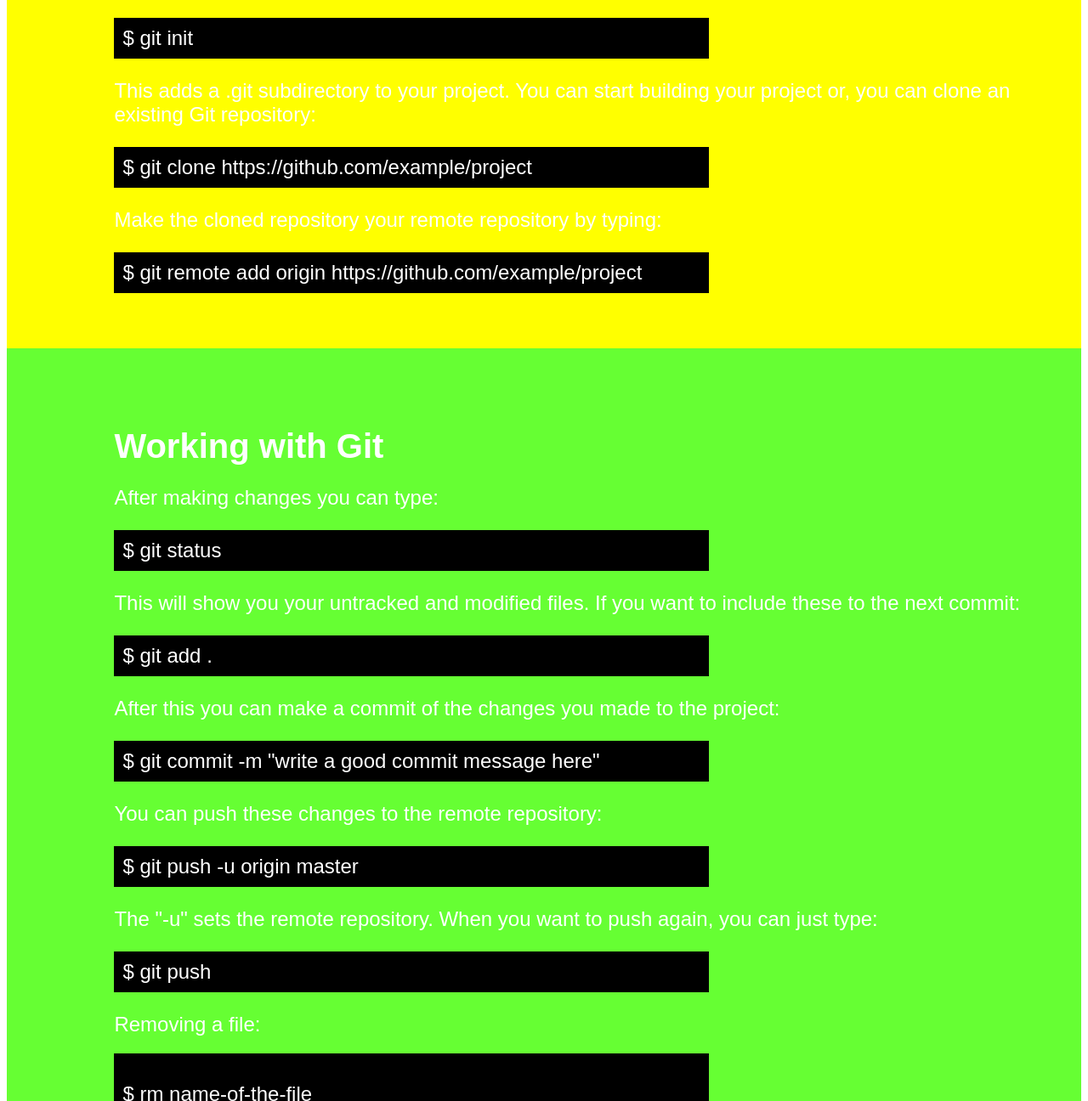
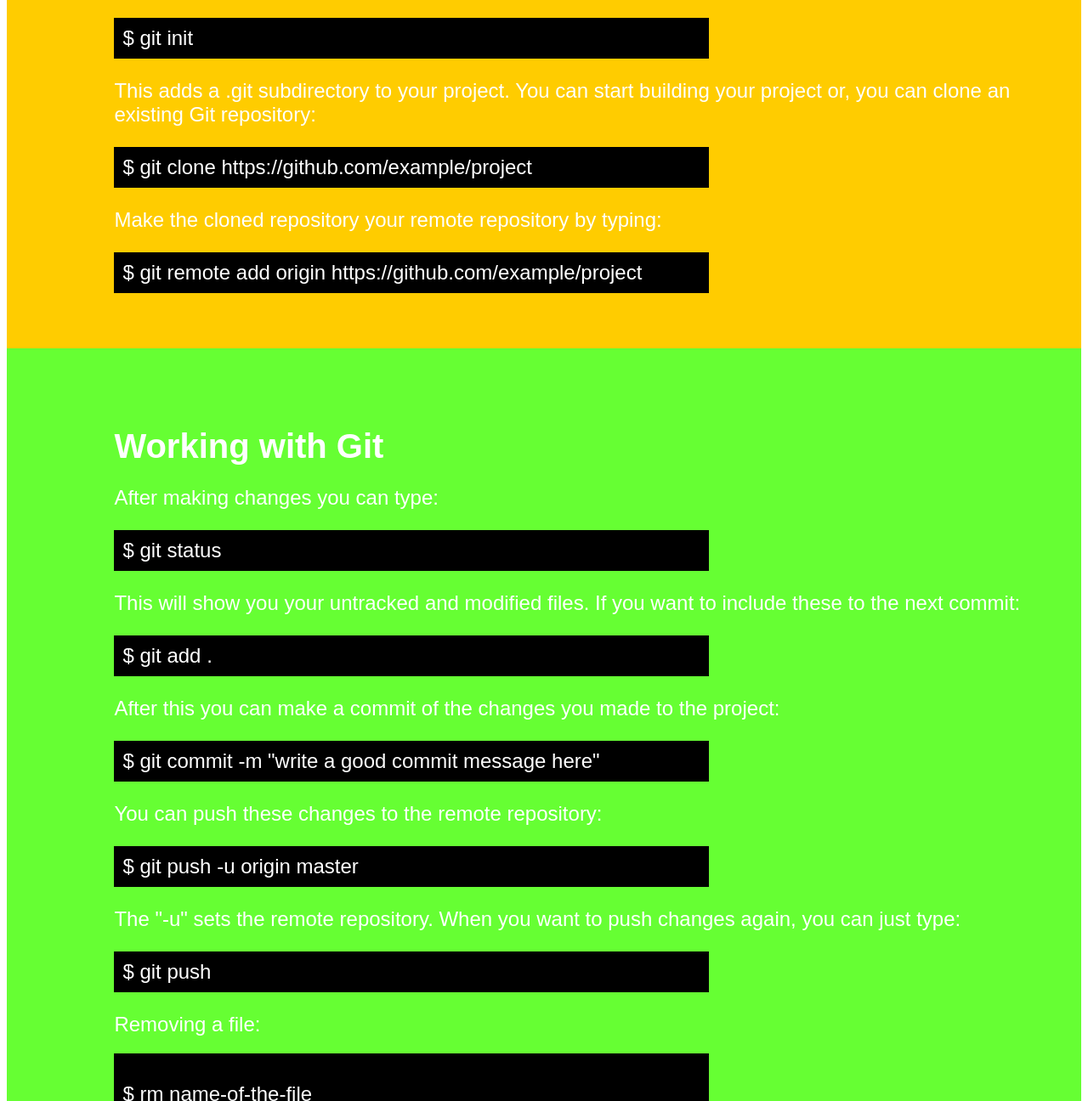
Before and after one commit to marhyvar/git-practice, a plain HTML site: page index.html in a window 1280 px wide. Shown: the part 1382-2678 px from the top of the page at 85% size. Drawn offline with Linux system fonts and the light colour scheme.

Commit message:
small fixes

```diff
--- a/index.html
+++ b/index.html
@@ -56,7 +56,7 @@
             <p class="black">$ git commit -m "write a good commit message here"</p>
             <p>You can push these changes to the remote repository:</p>
             <p class="black">$ git push -u origin master</p>
-            <p> The "-u" sets the remote repository. When you want to push again, you can just type:</p>
+            <p> The "-u" sets the remote repository. When you want to push changes again, you can just type:</p>
             <p class="black">$ git push</p>
             <p>Removing a file:</p>
             <div class="black">
--- a/style.css
+++ b/style.css
@@ -99,7 +99,7 @@ ul {
 }
 
 #info2 {
-	background-color: yellow;
+	background-color: #ffcc00;
 }
 
 #info3 {
```
